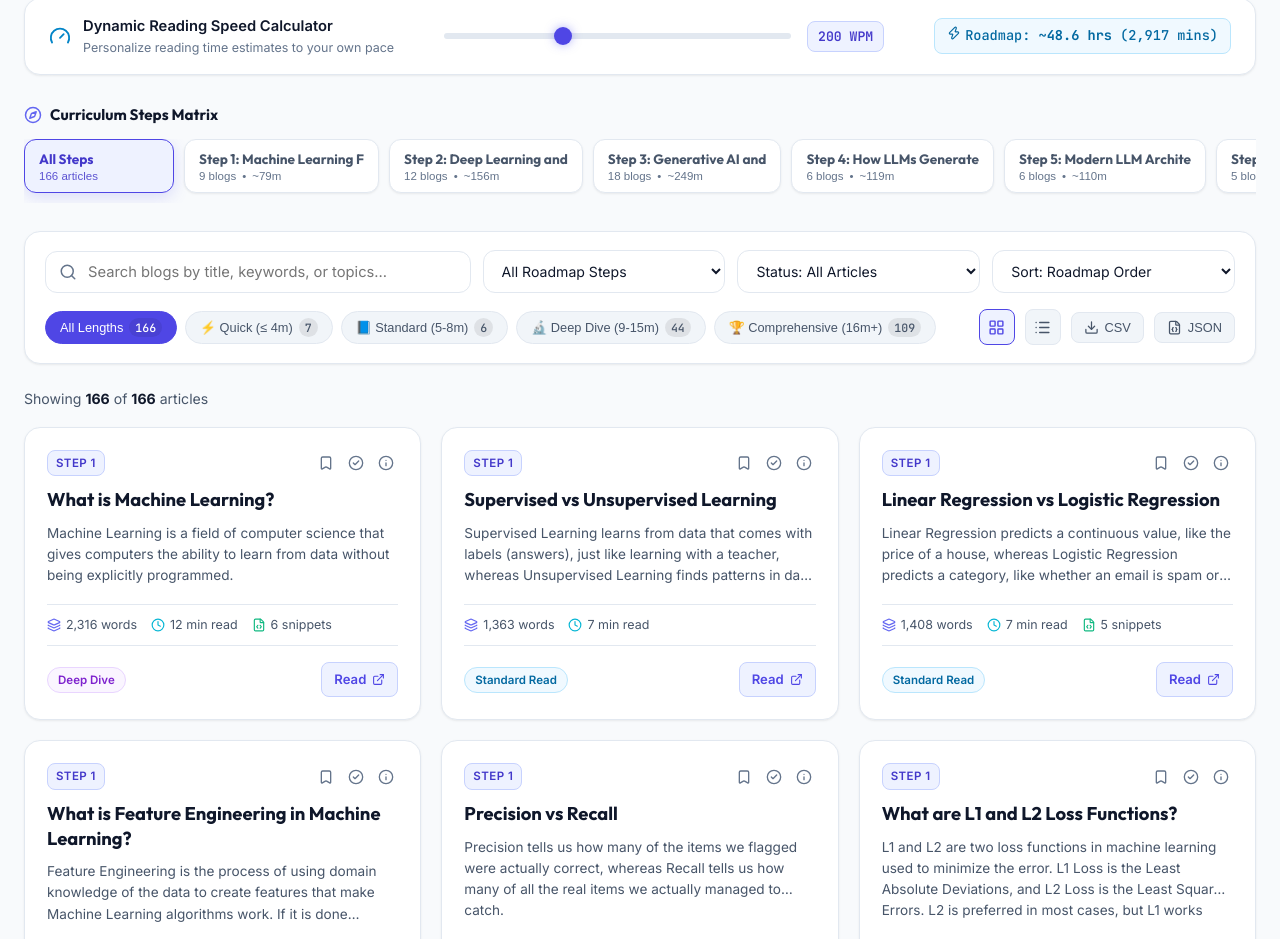
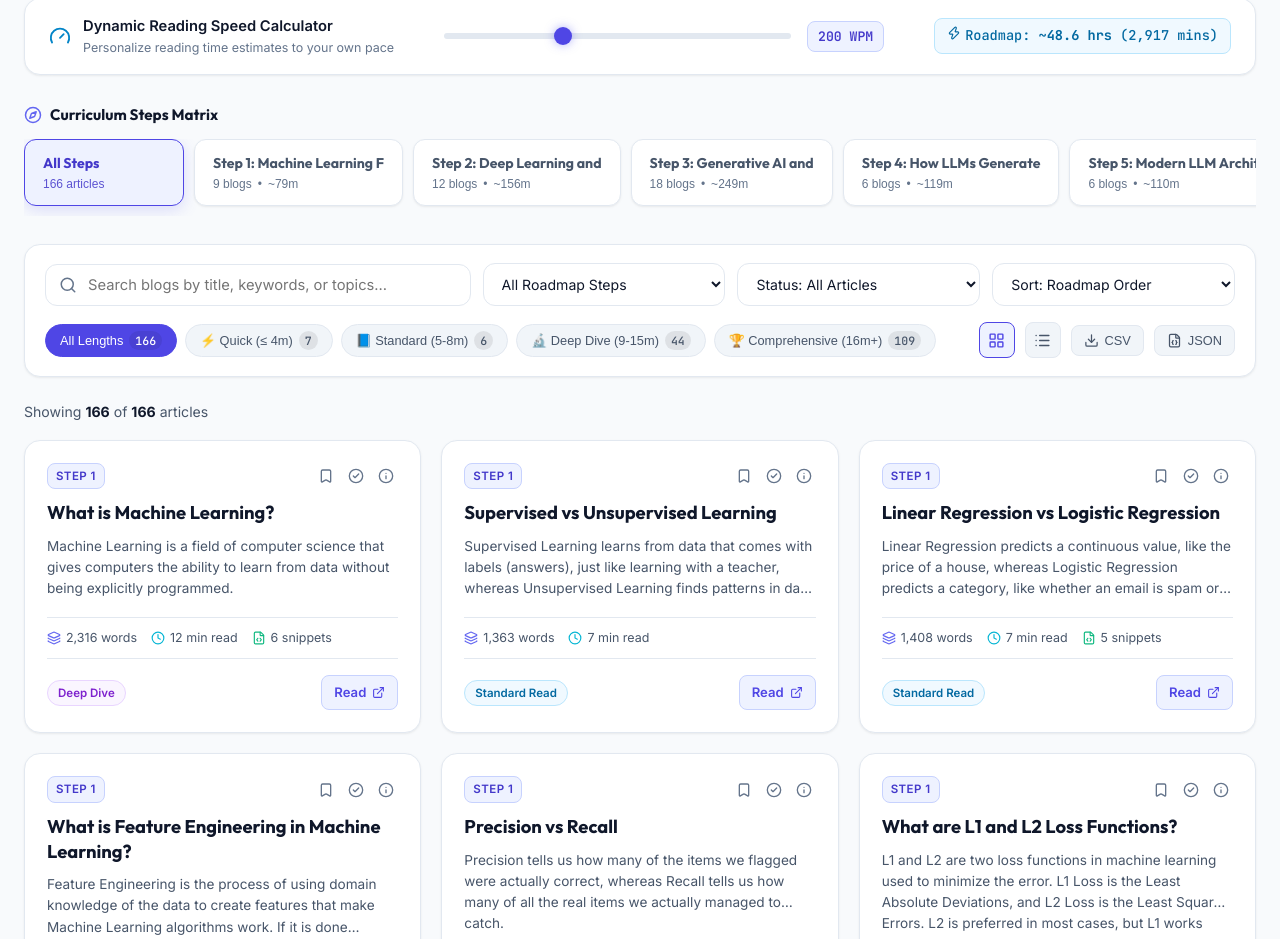
Before and after one commit to kaisarnajar/outcome-school-blogs, a React (Vite) app: page / in a window 1280 px wide. Shown: the part 782-1721 px from the top of the page. Built offline with nearby package versions, Linux system fonts and the light colour scheme.

Commit message:
style: increase height and spacing for step matrix pills

```diff
--- a/src/index.css
+++ b/src/index.css
@@ -734,14 +734,16 @@ body {
   display: flex;
   flex-direction: column;
   align-items: flex-start;
-  padding: 10px 14px;
+  justify-content: center;
+  padding: 14px 18px;
+  min-height: 66px;
   border-radius: var(--radius-md);
   background: var(--bg-card);
   border: 1px solid var(--border-subtle);
   color: var(--text-secondary);
   cursor: pointer;
   transition: var(--transition);
-  min-width: 150px;
+  min-width: 160px;
   text-align: left;
   box-shadow: var(--shadow-sm);
 }
@@ -763,12 +765,12 @@ body {
 .step-pill-top {
   font-family: var(--font-display);
   font-weight: 700;
-  font-size: 0.85rem;
-  margin-bottom: 2px;
+  font-size: 0.88rem;
+  margin-bottom: 5px;
 }
 
 .step-pill-meta {
-  font-size: 0.72rem;
+  font-size: 0.75rem;
   color: var(--text-muted);
   display: flex;
   gap: 6px;
```
